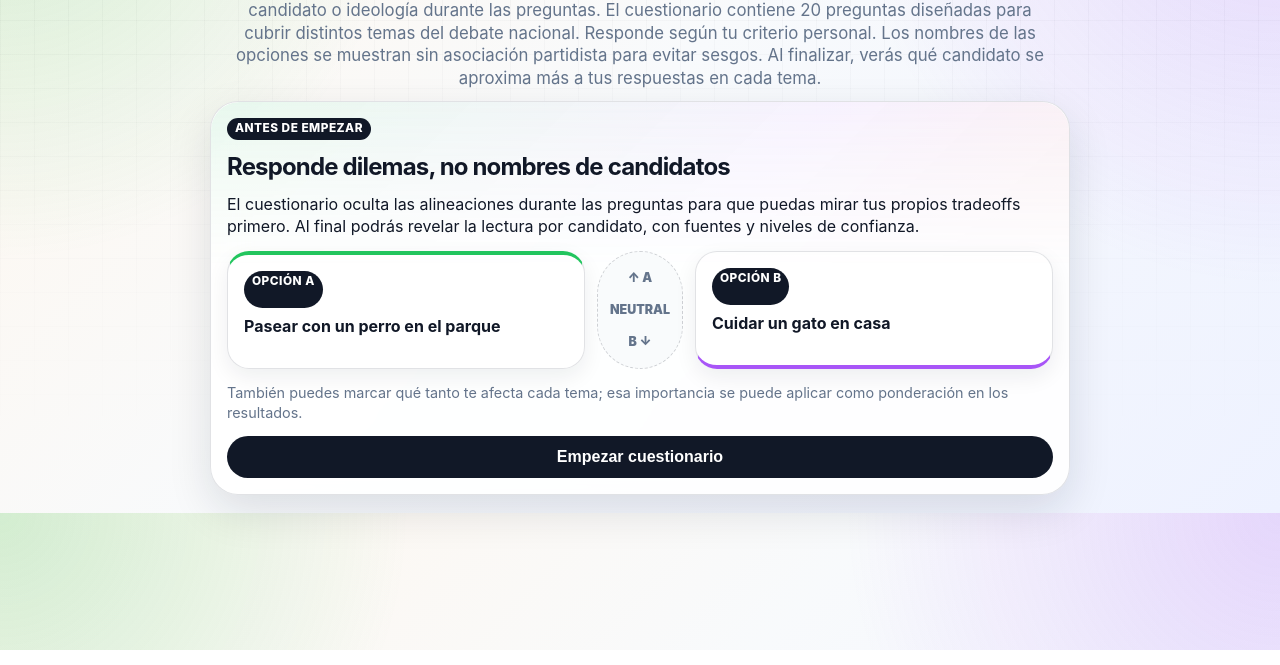
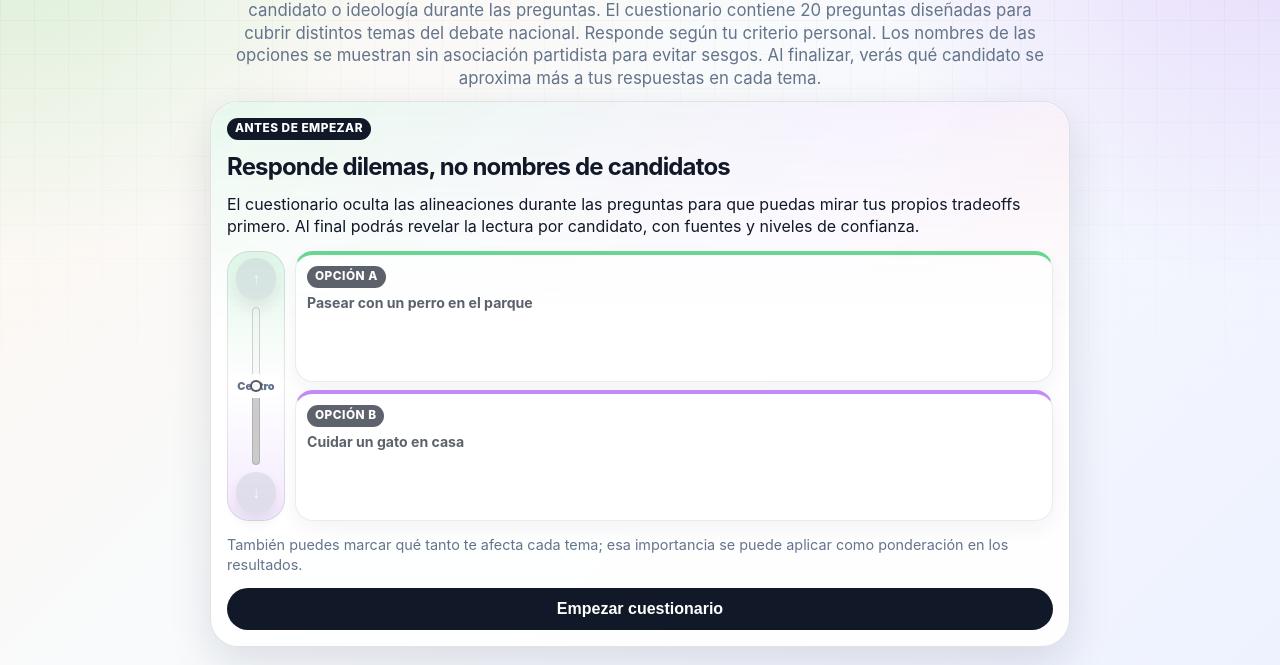
Before and after one commit to XdruidR/presidential-quiz-app, a plain HTML site: page index.html in a window 1280 px wide. Shown: the part 150-815 px from the top of the page. Drawn offline with Linux system fonts and the light colour scheme.

Commit message:
fix: align landing and quiz slider states

```diff
--- a/index.html
+++ b/index.html
@@ -4,7 +4,7 @@
     <meta charset="UTF-8" />
     <meta name="viewport" content="width=device-width, initial-scale=1.0" />
     <title>Cuestionario de dilemas</title>
-    <link rel="stylesheet" href="style.css?v=ux-side-slider-1" />
+    <link rel="stylesheet" href="style.css?v=ux-side-slider-2" />
   </head>
   <body>
     <h1>Comparador de preferencias sobre política en Colombia</h1>
@@ -24,17 +24,20 @@
         mirar tus propios tradeoffs primero. Al final podrás revelar la lectura por
         candidato, con fuentes y niveles de confianza.
       </p>
-      <div class="landing-grid" aria-label="Ejemplo de interacción sin contenido político">
-        <div class="demo-card demo-card-a">
+      <div class="landing-grid demo-slider-container" aria-label="Ejemplo de interacción sin contenido político">
+        <div class="vertical-preference side-preference demo-preference" data-choice="neutral">
+          <button class="preference-arrow arrow-up" type="button" aria-label="Ejemplo: mover hacia Opción A" disabled>↑</button>
+          <div class="vertical-slider-rail">
+            <input class="slider vertical-slider" type="range" min="0" max="10" step="1" value="5" aria-label="Ejemplo de selector centrado" disabled />
+            <span class="neutral-chip preference-state">Centro</span>
+          </div>
+          <button class="preference-arrow arrow-down" type="button" aria-label="Ejemplo: mover hacia Opción B" disabled>↓</button>
+        </div>
+        <div class="demo-card demo-card-a option-card option-a">
           <span class="option-marker">Opción A</span>
           <strong>Pasear con un perro en el parque</strong>
         </div>
-        <div class="demo-divider">
-          <span>↑ A</span>
-          <span>Neutral</span>
-          <span>B ↓</span>
-        </div>
-        <div class="demo-card demo-card-b">
+        <div class="demo-card demo-card-b option-card option-b">
           <span class="option-marker">Opción B</span>
           <strong>Cuidar un gato en casa</strong>
         </div>
@@ -51,6 +54,6 @@
       <button id="next-btn">Siguiente</button>
     </div>
     <div id="results-container" class="hidden"></div>
-    <script src="script.js?v=ux-side-slider-1"></script>
+    <script src="script.js?v=ux-side-slider-2"></script>
   </body>
 </html>
--- a/script.js
+++ b/script.js
@@ -9,7 +9,7 @@
  */
 
 // Variables globales para almacenar preguntas y respuestas
-const APP_VERSION = 'ux-side-slider-1';
+const APP_VERSION = 'ux-side-slider-2';
 let questions = [];
 let currentIndex = 0;
 let useWeightedResults = false;
@@ -139,8 +139,8 @@ function showQuestion(index) {
   const sliderRail = document.createElement('div');
   sliderRail.className = 'vertical-slider-rail';
   const neutralChip = document.createElement('span');
-  neutralChip.className = 'neutral-chip';
-  neutralChip.textContent = '5';
+  neutralChip.className = 'neutral-chip preference-state';
+  neutralChip.textContent = 'Centro';
   sliderRail.appendChild(sliderInput);
   sliderRail.appendChild(neutralChip);
 
@@ -150,7 +150,7 @@ function showQuestion(index) {
 
   const scaleLabels = document.createElement('div');
   scaleLabels.className = 'scale-labels vertical-scale-labels';
-  scaleLabels.innerHTML = '<span>A / 0</span><span>Neutral / 5</span><span>B / 10</span>';
+  scaleLabels.innerHTML = '<span>Opción A</span><span>Centro</span><span>Opción B</span>';
 
   const adjustSlider = (delta) => {
     const nextValue = Math.max(Number(sliderInput.min), Math.min(Number(sliderInput.max), Number(sliderInput.value) + delta));
@@ -223,7 +223,9 @@ function updateSliderVisualState(sliderInput, optionA, optionB, verticalPreferen
   const strength = Math.abs(normalized - 0.5) * 2;
   const choice = rawValue < 5 ? 'a' : rawValue > 5 ? 'b' : 'neutral';
   verticalPreference.dataset.choice = choice;
+  verticalPreference.dataset.centered = choice === 'neutral' ? 'true' : 'false';
   verticalPreference.style.setProperty('--preference-strength', strength.toFixed(2));
+  sliderInput.setAttribute('aria-valuetext', choice === 'neutral' ? 'Centro' : choice === 'a' ? 'Hacia Opción A' : 'Hacia Opción B');
   optionA.dataset.active = choice === 'a' ? 'true' : 'false';
   optionB.dataset.active = choice === 'b' ? 'true' : 'false';
   optionA.style.setProperty('--option-emphasis', choice === 'a' ? strength.toFixed(2) : '0');
--- a/style.css
+++ b/style.css
@@ -107,38 +107,38 @@ h2 {
 
 .landing-grid {
   display: grid;
-  grid-template-columns: 1fr auto 1fr;
-  gap: 12px;
+  grid-template-columns: 58px minmax(0, 1fr);
+  grid-template-rows: minmax(92px, auto) minmax(92px, auto);
+  gap: 8px 10px;
   align-items: stretch;
 }
 
 .demo-card {
-  display: grid;
-  gap: 8px;
-  min-height: 118px;
-  padding: 16px;
-  border: 1px solid var(--border);
-  border-radius: 22px;
-  background: rgba(255, 255, 255, 0.82);
-  box-shadow: 0 8px 22px rgba(15, 23, 42, 0.07);
+  min-height: 92px;
+}
+
+.demo-card-a,
+.demo-card-b {
+  grid-column: 2;
+}
+
+.demo-preference {
+  grid-column: 1;
+  grid-row: 1 / 3;
+}
+
+.demo-preference .vertical-slider,
+.demo-preference .preference-arrow {
+  pointer-events: none;
+}
+
+.demo-preference .vertical-slider:disabled,
+.demo-preference .preference-arrow:disabled {
+  opacity: 1;
 }
 
 .demo-card-a { border-top: 4px solid var(--accent-a); }
-.demo-card-b { border-bottom: 4px solid var(--accent-b); }
-
-.demo-divider {
-  display: grid;
-  place-items: center;
-  min-width: 86px;
-  padding: 10px;
-  border: 1px dashed rgba(17, 24, 39, 0.18);
-  border-radius: 999px;
-  background: rgba(248, 250, 252, 0.78);
-  color: var(--muted);
-  font-size: 0.78rem;
-  font-weight: 900;
-  text-transform: uppercase;
-}
+.demo-card-b { border-top: 4px solid var(--accent-b); }
 
 .question-title {
   position: relative;
@@ -285,6 +285,32 @@ h2 {
   min-height: 160px;
 }
 
+.vertical-slider-rail::before {
+  content: "";
+  position: absolute;
+  left: 8px;
+  right: 8px;
+  top: 50%;
+  height: 2px;
+  border-radius: 999px;
+  background: rgba(17, 24, 39, 0.28);
+}
+
+.vertical-slider-rail::after {
+  content: "";
+  position: absolute;
+  left: 50%;
+  top: 50%;
+  width: calc(8px + (var(--preference-strength) * 10px));
+  height: calc(8px + (var(--preference-strength) * 10px));
+  border: 2px solid rgba(17, 24, 39, 0.72);
+  border-radius: 999px;
+  background: rgba(255, 255, 255, 0.92);
+  transform: translate(-50%, -50%);
+  opacity: calc(1 - (var(--preference-strength) * 0.45));
+  pointer-events: none;
+}
+
 .vertical-slider {
   width: 44px;
   height: 100%;
@@ -331,14 +357,21 @@ h2 {
   transform: translate(-50%, -50%);
   display: grid;
   place-items: center;
-  width: 24px;
+  min-width: 44px;
   height: 24px;
+  padding: 0 7px;
   border-radius: 999px;
-  background: rgba(255, 255, 255, 0.92);
+  background: rgba(255, 255, 255, 0.94);
   color: var(--muted);
-  font-size: 0.72rem;
+  font-size: 0.68rem;
   font-weight: 900;
   pointer-events: none;
+  transition: opacity 180ms ease, transform 180ms ease;
+}
+
+.vertical-preference[data-centered="false"] .neutral-chip {
+  opacity: 0.42;
+  transform: translate(-50%, -50%) scale(0.92);
 }
 
 .scale-labels {
```
Also changed, not shown: tests/landing-vertical-pdf.test.js (+9 -1 lines).
